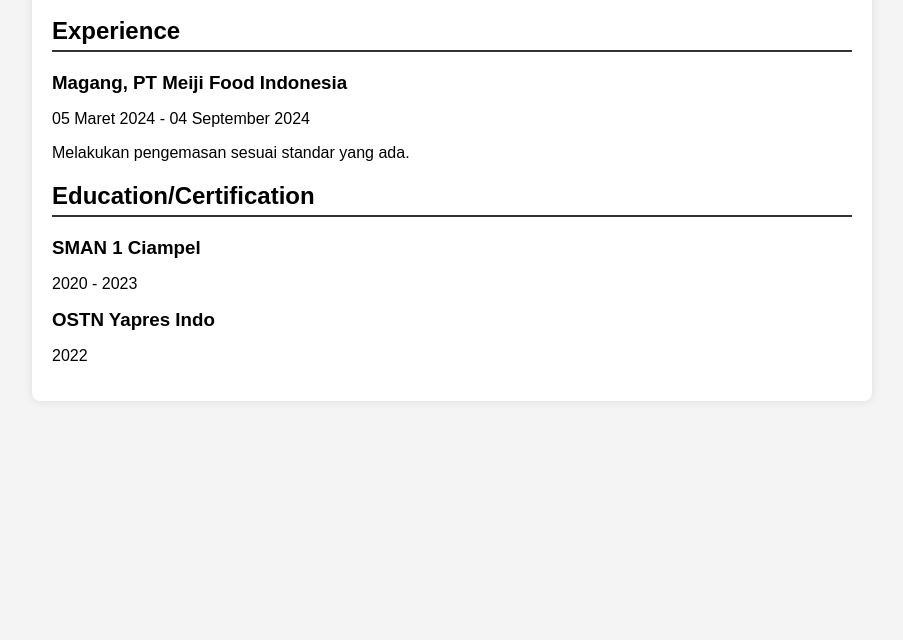
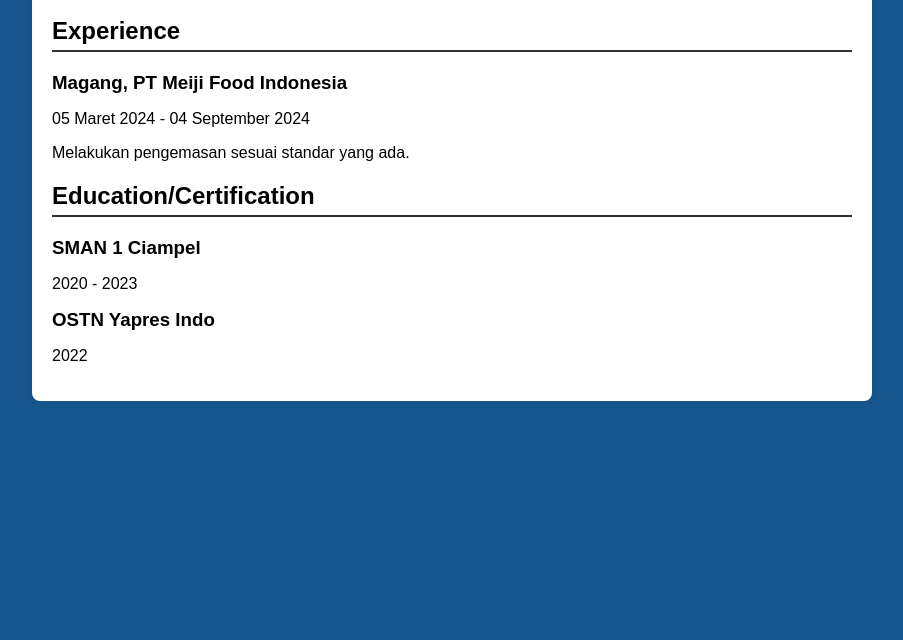
Before and after one commit to Rika-kamelia/Curriculum-Vitae, a plain HTML site: page index.html in a window 1280 px wide. Shown: the part 160-800 px from the top of the page, without its empty margins (188-1091 px from the left). Drawn offline with Linux system fonts and the light colour scheme.

Commit message:
Memperbarui warna

```diff
--- a/styles.css
+++ b/styles.css
@@ -1,6 +1,6 @@
 body {
     font-family: Arial, sans-serif;
-    background-color: #f4f4f4;
+    background-color: #17558e;
     margin: 0;
     padding: 0;
 }
```
